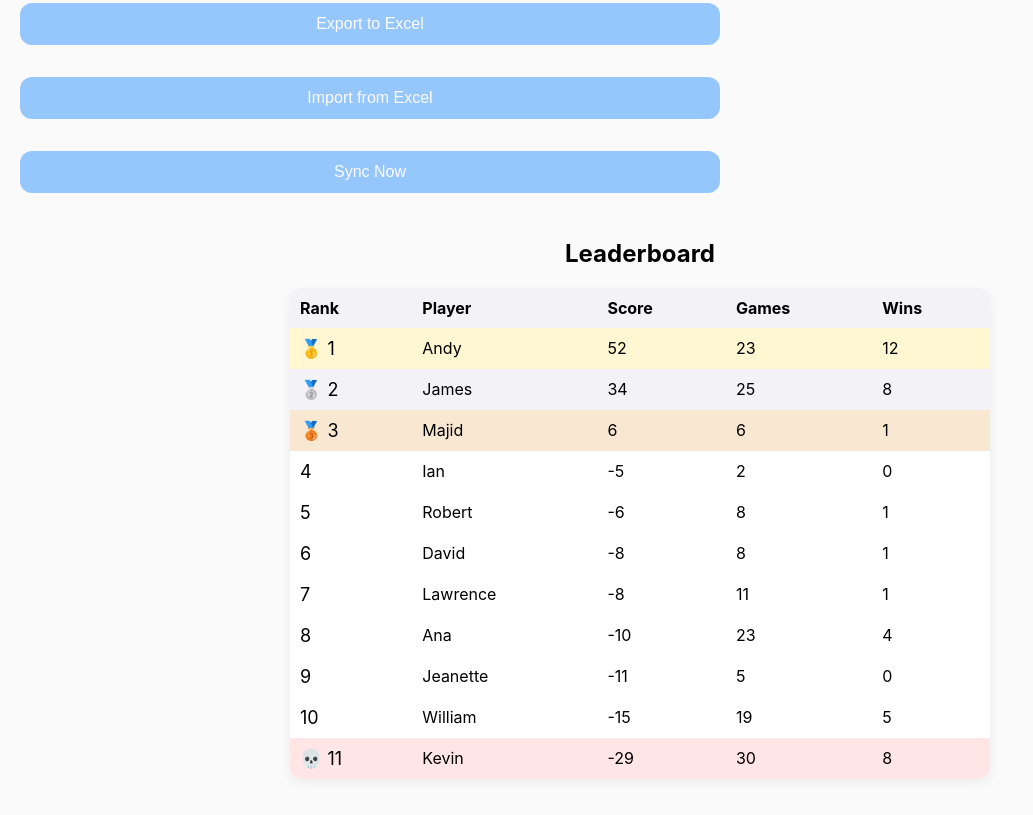
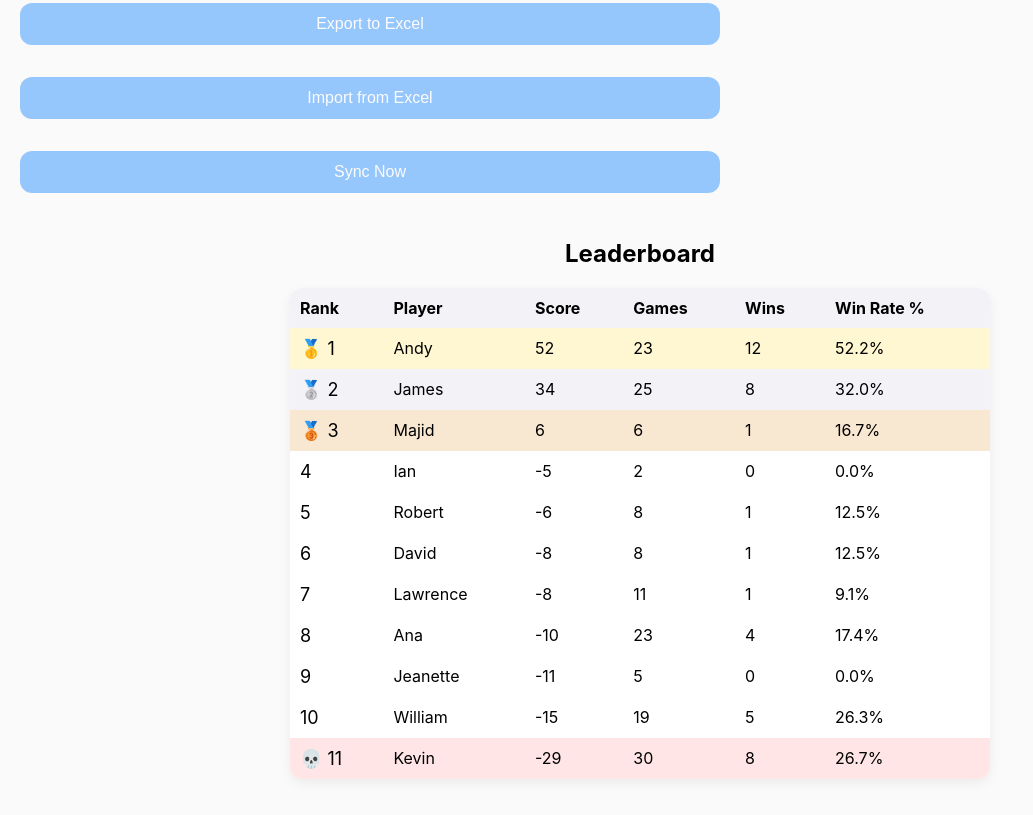
Before and after one commit to anhngotron/chop-pig-web, a plain HTML site: page index.html in a window 1280 px wide. Shown: the part 1958-2773 px from the top of the page, without its empty margins (0-1033 px from the left). Drawn offline with Linux system fonts and the light colour scheme.

Commit message:
Add files via upload

```diff
--- a/index.html
+++ b/index.html
@@ -1180,8 +1180,8 @@
     refreshTable();
     saveState();
   }
-   /* ---------------------------------------------------------
-     LEADERBOARD (TABLE VIEW WITH ICONS)
+    /* ---------------------------------------------------------
+     LEADERBOARD (TABLE VIEW WITH ICONS + WIN RATE)
   --------------------------------------------------------- */
   function refreshTable() {
     const container = document.getElementById("leaderboardContainer");
@@ -1191,7 +1191,8 @@
       name,
       score: data.score,
       games: data.games,
-      wins: data.wins
+      wins: data.wins,
+      winRate: data.games > 0 ? ((data.wins / data.games) * 100).toFixed(1) : "0.0"
     }));
 
     arr.sort((a, b) => b.score - a.score);
@@ -1216,6 +1217,7 @@
         <th style="padding:10px; text-align:left;">Score</th>
         <th style="padding:10px; text-align:left;">Games</th>
         <th style="padding:10px; text-align:left;">Wins</th>
+        <th style="padding:10px; text-align:left;">Win Rate %</th>
       </tr>
     `;
     table.appendChild(thead);
@@ -1245,6 +1247,7 @@
         <td style="padding:10px;">${p.score}</td>
         <td style="padding:10px;">${p.games}</td>
         <td style="padding:10px;">${p.wins}</td>
+        <td style="padding:10px;">${p.winRate}%</td>
       `;
 
       tbody.appendChild(tr);
```
